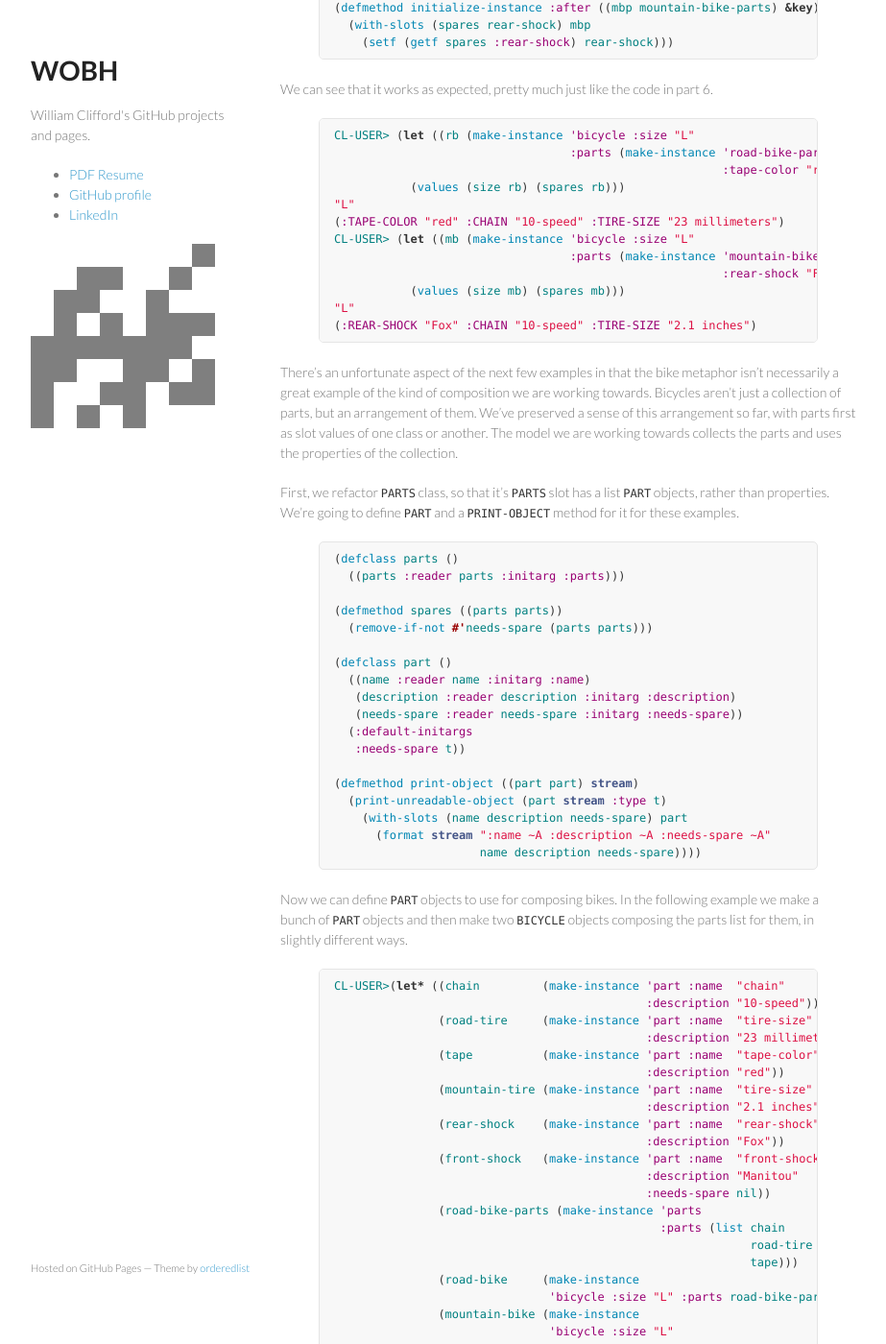
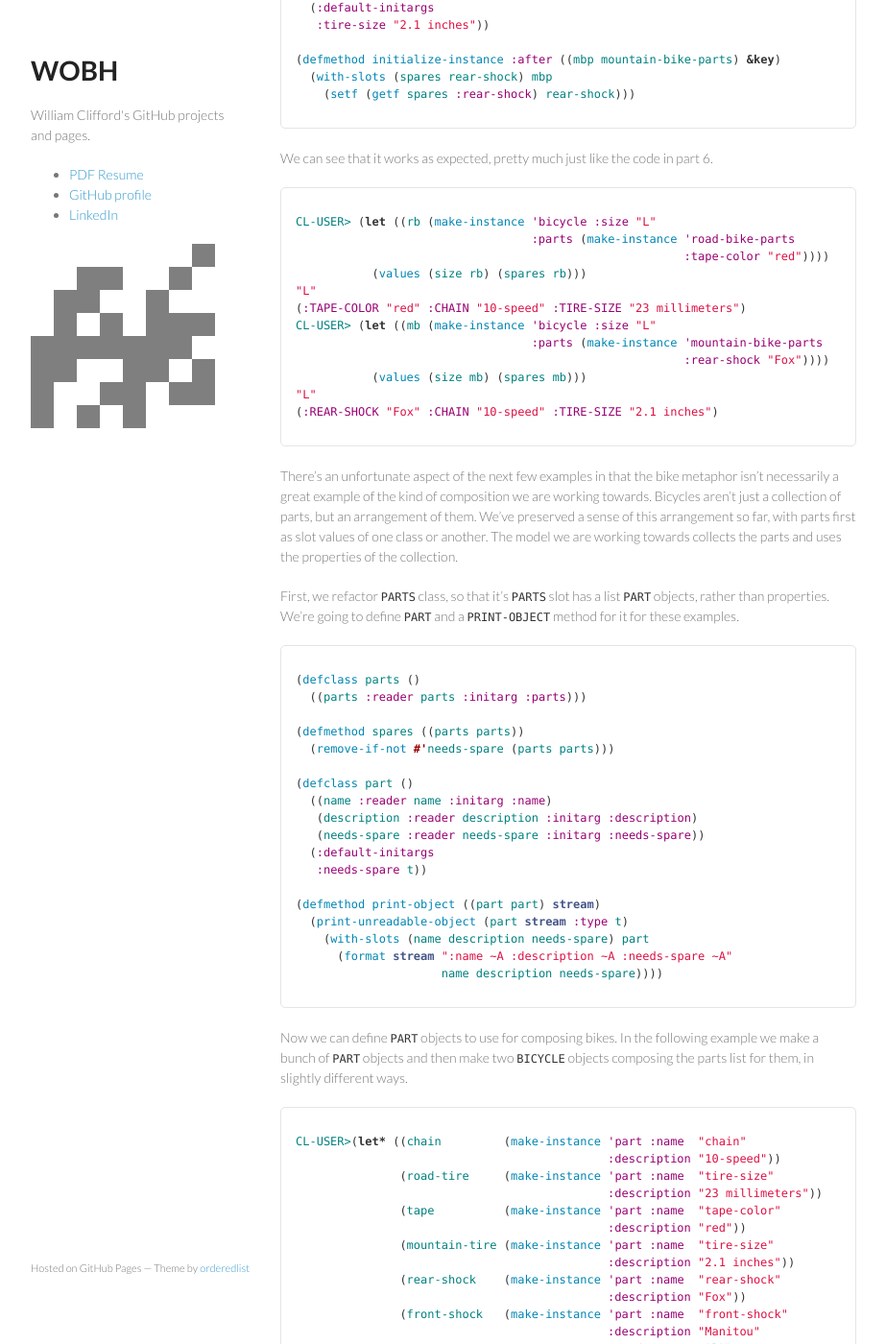
Before and after one commit to wobh/wobh.github.io, a Jekyll site: the page built from _posts/2014-09-21-POODCL-08-composition-1.md, in a window 1280 px wide and 1400 px high, scrolled down 1313 px. Shown: the whole window at 96% size, without its empty margins (178-1101 px from the left). Built offline with Jekyll 4.4.1, drawn with Linux system fonts in a browser that asks for light colours.

Commit message:
try using kramdown's code blocks part 2

```diff
--- a/_posts/2014-09-21-POODCL-08-composition-1.md
+++ b/_posts/2014-09-21-POODCL-08-composition-1.md
@@ -26,7 +26,7 @@ Here's a new look at the `BICYCLE` class which now has a size slot and
 a parts slot. The new `PARTS` class will be a collection object which
 is comprised of the parts of our bicycle.
 
-{% highlight common-lisp %}
+~~~~~common-lisp
 
 (defclass bicycle ()
   ((size :reader size :initarg :size)
@@ -35,7 +35,7 @@ is comprised of the parts of our bicycle.
 (defmethod spares ((bicycle bicycle))
   (spares (parts bicycle)))
 
-{% endhighlight %}
+~~~~~
 
 In this implementation we've delegated knowledge of all the components
 of the bicycle to the object in the `PARTS` slot. We have defined a
@@ -46,7 +46,7 @@ calling a to-be-defined `SPARES` method for whatever may occupy the
 Here's a `PARTS` class and two child classes reusing the
 implementations of `BICYCLE` classes from part 6.
 
-{% highlight common-lisp %}
+~~~~~common-lisp
 
 (defclass parts ()
   ((chain :reader chain :initarg :chain)
@@ -81,12 +81,12 @@ implementations of `BICYCLE` classes from part 6.
   (with-slots (spares rear-shock) mbp
     (setf (getf spares :rear-shock) rear-shock)))
 
-{% endhighlight %}
+~~~~~
 
 We can see that it works as expected, pretty much just like the code
 in part 6.
 
-{% highlight common-lisp %}
+~~~~~common-lisp
 
 CL-USER> (let ((rb (make-instance 'bicycle :size "L"
                                   :parts (make-instance 'road-bike-parts
@@ -101,7 +101,7 @@ CL-USER> (let ((mb (make-instance 'bicycle :size "L"
 "L"
 (:REAR-SHOCK "Fox" :CHAIN "10-speed" :TIRE-SIZE "2.1 inches")
 
-{% endhighlight %}
+~~~~~
 
 There's an unfortunate aspect of the next few examples in that the
 bike metaphor isn't necessarily a great example of the kind of
@@ -115,7 +115,7 @@ First, we refactor `PARTS` class, so that it's `PARTS` slot has a list
 `PART` objects, rather than properties. We're going to define `PART`
 and a `PRINT-OBJECT` method for it for these examples.
 
-{% highlight common-lisp %}
+~~~~~common-lisp
 
 (defclass parts ()
   ((parts :reader parts :initarg :parts)))
@@ -136,14 +136,14 @@ and a `PRINT-OBJECT` method for it for these examples.
       (format stream ":name ~A :description ~A :needs-spare ~A"
                      name description needs-spare))))
 
-{% endhighlight %}
+~~~~~
 
 Now we can define `PART` objects to use for composing bikes. In the
 following example we make a bunch of `PART` objects and then make two
 `BICYCLE` objects composing the parts list for them, in slightly
 different ways.
 
-{% highlight common-lisp %}
+~~~~~common-lisp
 
 CL-USER>(let* ((chain         (make-instance 'part :name  "chain"
                                              :description "10-speed"))
@@ -183,7 +183,7 @@ CL-USER>(let* ((chain         (make-instance 'part :name  "chain"
  #<PART :name tire-size :description 2.1 inches :needs-spare T>
  #<PART :name rear-shock :description Fox :needs-spare T>)
 
-{% endhighlight %}
+~~~~~
 
 One problem with this implementation is that the `PARTS` object
 doesn't behave much like we would expect a collection to behave. We
@@ -206,7 +206,7 @@ are also libraries which provide extensible collections objects. But
 possibly the simplest solution, which happens to be good for a great
 many uses, is simply something like these:
 
-{% highlight common-lisp %}
+~~~~~common-lisp
 
 (defmethod list-of ((parts parts))
   (coerce (parts parts) 'list))
@@ -214,7 +214,7 @@ many uses, is simply something like these:
 (defmethod list-of ((bike bicycle))
   (list-of (parts bike)))
 
-{% endhighlight %}
+~~~~~
 
 This is most similiar to the Ruby `to_a` method. It returns a list form of
 the collection (however implemented) that can be manipulated with the
@@ -240,7 +240,7 @@ the last chapter, we will make a parts factory which generates
 `BIKE-PARTS` objects. We'll use a properties list to setup up some
 templates for the factory.
 
-{% highlight common-lisp %}
+~~~~~common-lisp
 
 (defparameter *road-config*
   (list
@@ -255,12 +255,12 @@ templates for the factory.
    :front-shock "Manitou"
    :rear-shock "Fox"))
 
-{% endhighlight %}
+~~~~~
 
 These are basic property lists, assigned to dynamic variables. We
 expect to use them with a bike parts factory like this:
 
-{% highlight common-lisp %}
+~~~~~common-lisp
 
 (defun (parts-factory parts-config
                       &key
@@ -277,7 +277,7 @@ expect to use them with a bike parts factory like this:
                 :description (getf :description part-config)
                 :needs_spare (getf :needs-spare part-config)))))
 
-{% endhighlight %}
+~~~~~
 
 You might fairly wonder why we don't use inheritance for this as there
 doesn't seem to be any advantage to this except to preserve the
@@ -288,7 +288,7 @@ focused on the particular model.
 As an extreme example of the kind of thing we're avoiding, consider
 how we might design a bike object with many mixin part classes:
 
-{% highlight common-lisp %}
+~~~~~common-lisp
 
 (defmacro defbikepart (part-name slot-name doc-string)
   `(prog1
@@ -318,7 +318,7 @@ how we might design a bike object with many mixin part classes:
   ((spares :accessor spares :initarg :spares
            :documentation "Spare parts")))
 
-{% endhighlight %}
+~~~~~
 
 Although each parent class provides slots and behavior to the child
 class, it also inherits particular behaviors simply from being
@@ -333,7 +333,7 @@ create a "has a" relationship from bicycle objects to it's parts.
 Implementing Metz's design in Common Lisp, here's one way we might
 compose the `BICYCLE` class with a collection of parts:
 
-{% highlight common-lisp %}
+~~~~~common-lisp
 
 (defclass bicycle ()
   ((size :reader size :initarg :size)
@@ -392,7 +392,7 @@ compose the `BICYCLE` class with a collection of parts:
    :front-shock "Manitou"
    :rear-shock "Fox"))
 
-{% endhighlight %}
+~~~~~
 
 This chapter sums up with a discussion of the virtues and faults of
 designing objects in composition verses inheritance. It's an important
```
